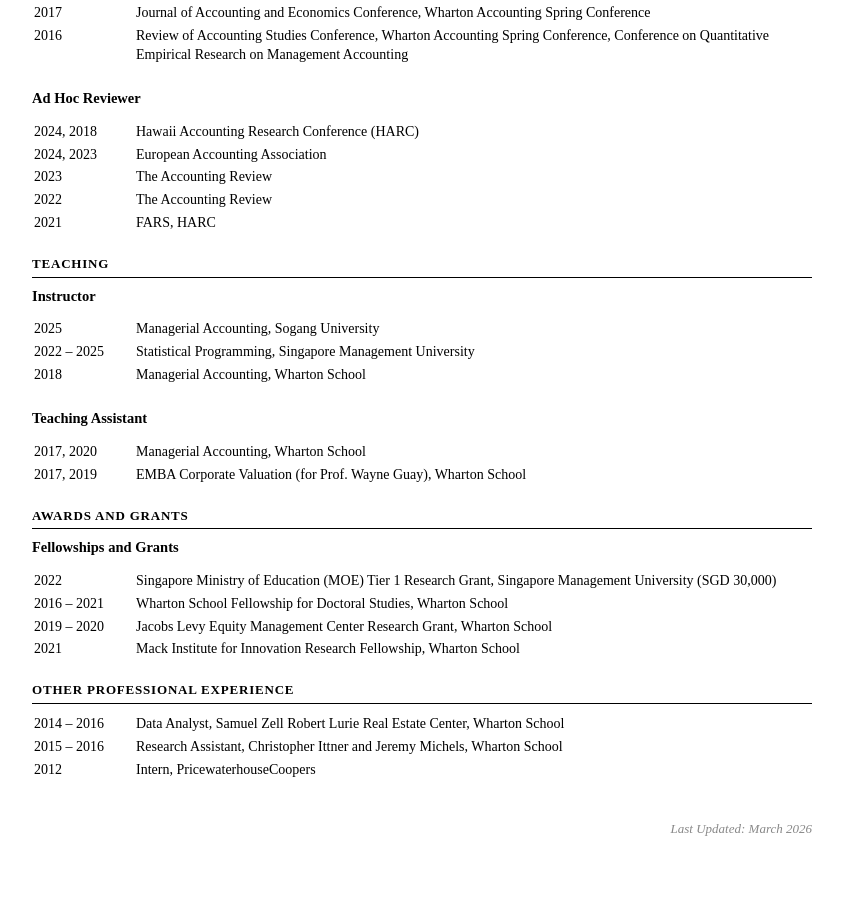
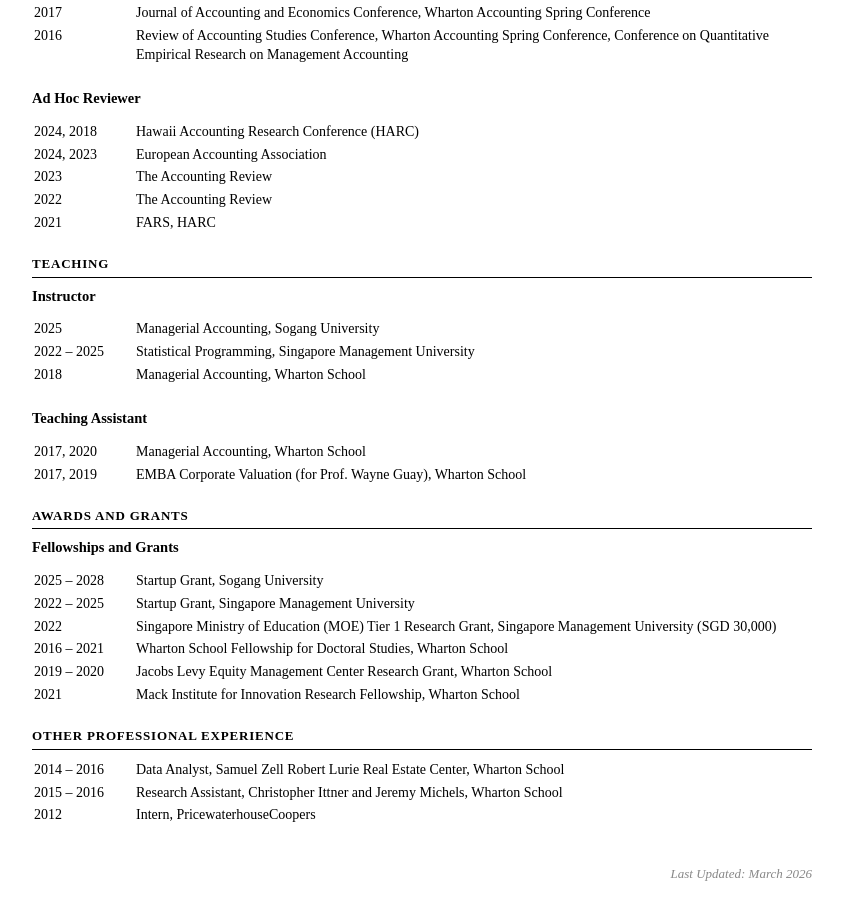
Before and after one commit to ystellapark/ystellapark.github.io, a Jekyll site: the page built from cv-embed.html, in a window 1280 px wide and 900 px high, scrolled down 1159 px. Shown: the whole window, without its empty margins (218-1061 px from the left). Built offline with Jekyll 4.4.1, drawn with Linux system fonts in a browser that asks for light colours; before the commit the page ends 2013 px from its top, so only the background shows below that.

Commit message:
Add SMU (2022-2025) and Sogang (2025-2028) startup grantsdd new grants to cv.yml

```diff
--- a/_data/cv.yml
+++ b/_data/cv.yml
@@ -86,6 +86,10 @@
     course: "EMBA Corporate Valuation (for Prof. Wayne Guay), Wharton School"
 
 grants:
+  - year: "2025 – 2028"
+    name: "Startup Grant, Sogang University"
+  - year: "2022 – 2025"
+    name: "Startup Grant, Singapore Management University"
   - year: "2022"
     name: "Singapore Ministry of Education (MOE) Tier 1 Research Grant, Singapore Management University (SGD 30,000)"
   - year: "2016 – 2021"
```
